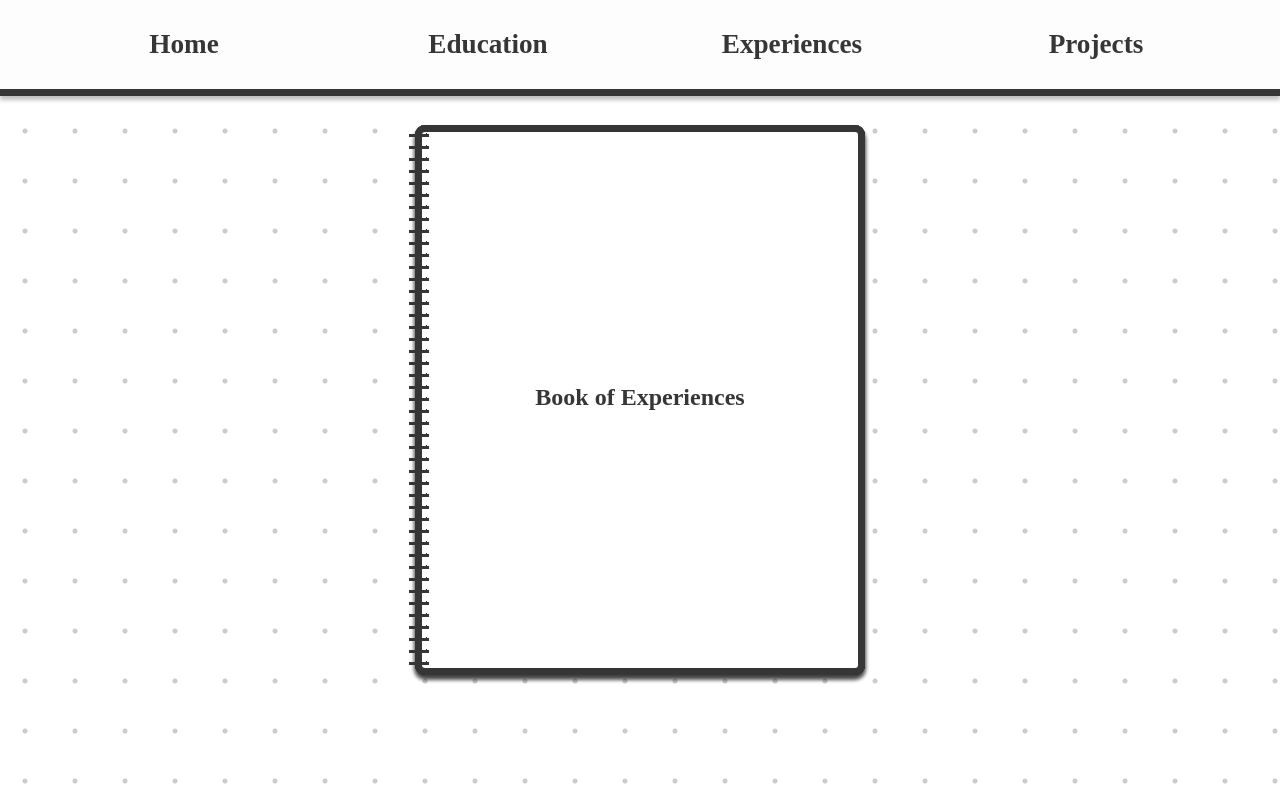
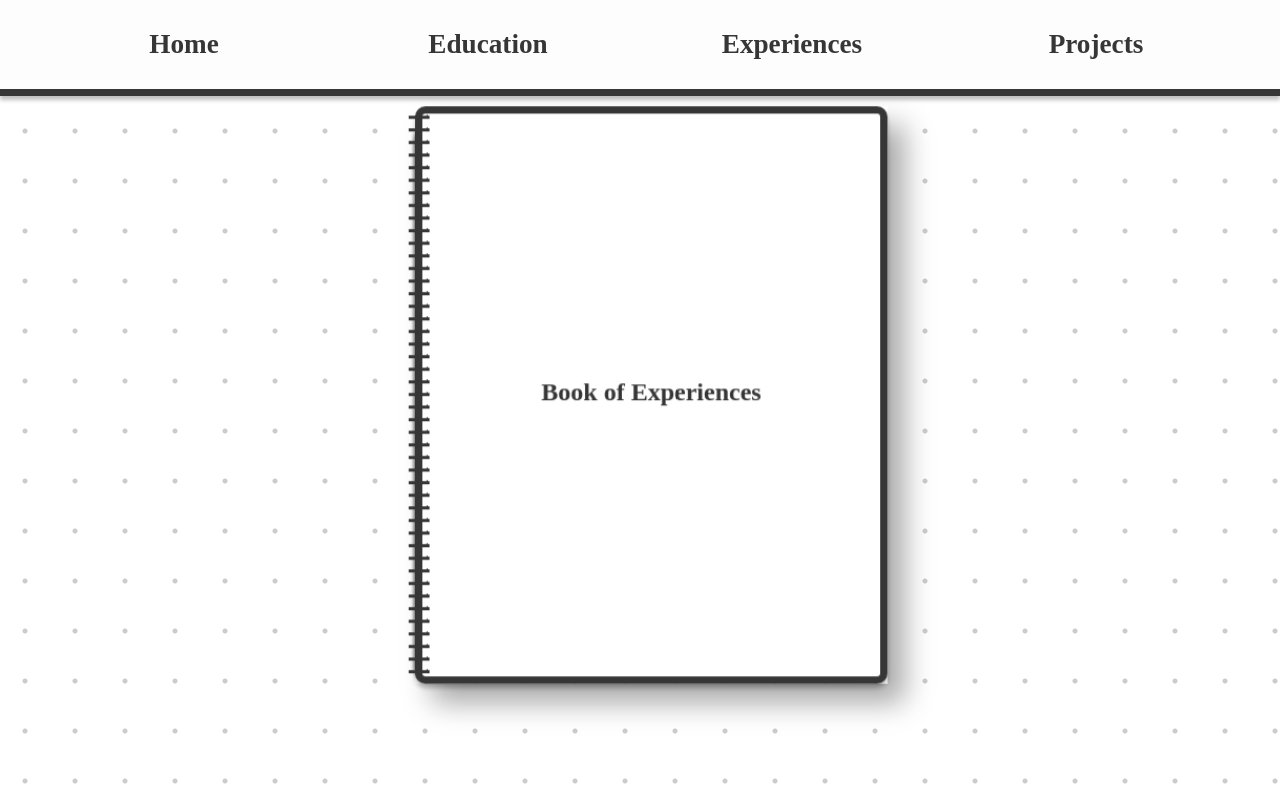
Before and after one commit to e-savar/PortfolioSite, a Next.js app: page / in a window 1280 px wide. In both pictures the pointer is over the element 640 px from the left and 1944 px from the top of the page. Shown: the part 1544-2344 px from the top of the page. Built offline with nearby package versions, Linux system fonts and the light colour scheme; a web font is replaced by a local one; what @mui/material-nextjs would draw is missing.

Commit message:
book hover

```diff
--- a/src/components/Book/book.module.css
+++ b/src/components/Book/book.module.css
@@ -14,7 +14,11 @@
     justify-content: center;
     transition: transform 1s ease-in-out;
   }
-
+  .cover:hover {
+    transform: translateY(-5px) scale(1.05);
+    box-shadow: 16px 18px 26px rgba(0, 0, 0, 0.35);
+    z-index: 5;
+  }
   .paper {
     position: absolute;
     width: 100%;
```
